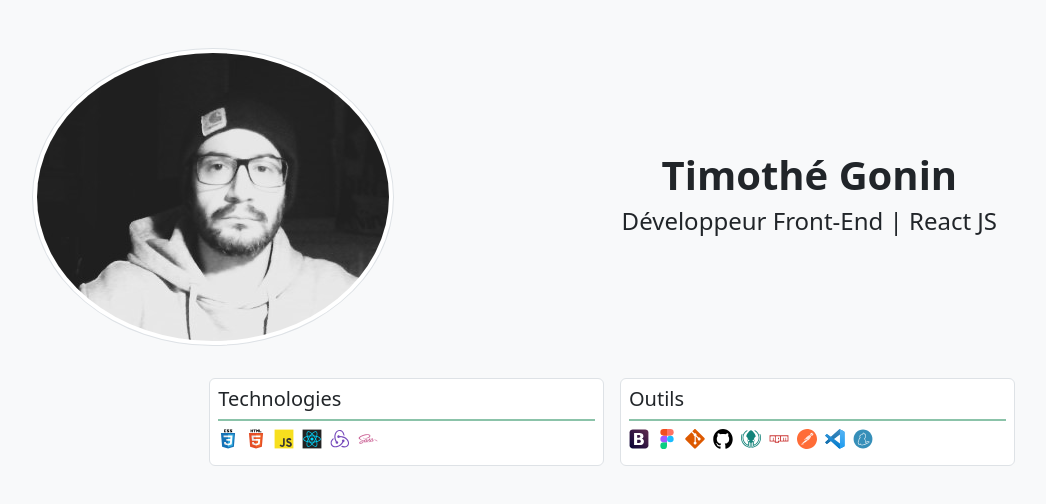
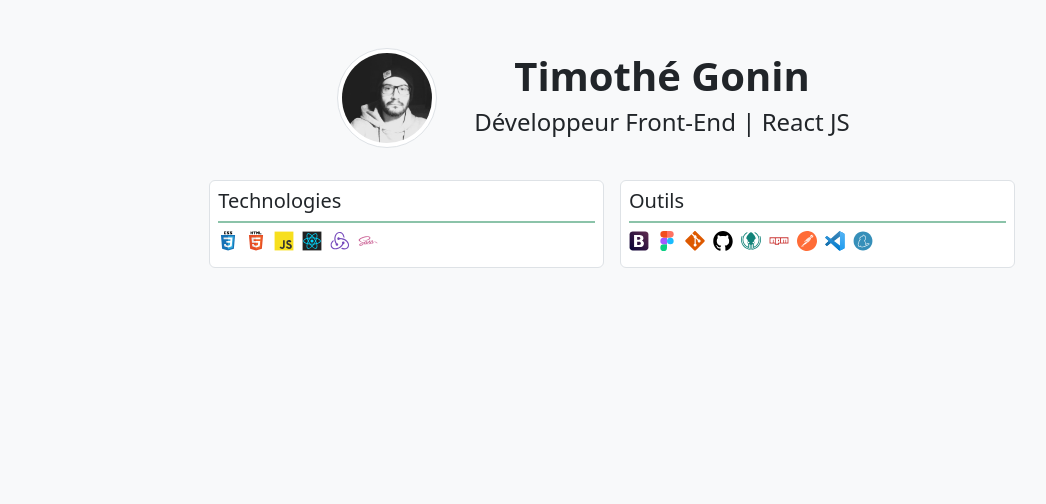
Before and after one commit to timothegonin/portfolio, a React (Create React App) app: page / in a window 1280 px wide. Shown: the top 504 px of the page, without its empty margins (28-1074 px from the left). Built offline with nearby package versions, Linux system fonts and the light colour scheme.

Commit message:
💄 📱 presentation wrapper(picture,title)

```diff
--- a/src/components/Jumbotron.jsx
+++ b/src/components/Jumbotron.jsx
@@ -1,4 +1,5 @@
 import React from "react";
+import styled from "styled-components";
 import Col from "react-bootstrap/Col";
 import Container from "react-bootstrap/Container";
 import Image from "react-bootstrap/Image";
@@ -7,18 +8,36 @@ import Stack from "react-bootstrap/Stack";
 import devPicture from "../assets/pictures/devPicture.jpg";
 import TechIcons from "./Icons";
 
+const PresentationWrapper = styled(Container)`
+	max-width: 550px;
+`;
+
+const PictureBox = styled(Col)`
+	height: 100px;
+	width: 100px;
+	padding: 0;
+`;
+
+const Picture = styled(Image)`
+	width: 100%;
+	height: 100%;
+	object-fit: cover;
+	object-position: center;
+`;
+
 const Jumbotron = () => {
 	return (
 		<div className="p-5 mb-4 bg-body-tertiary h-100">
-			<Container fluid className="mb-4">
+			<PresentationWrapper fluid className="mb-4">
 				<Row className="justify-content-center">
-					<Col xs={6} md={4} className="d-flex align-items-center">
-						<Image
+					<PictureBox xs={6} md={4} className="d-flex align-items-center">
+						<Picture
 							src={devPicture}
-							className="img-fluid img-thumbnail"
+							className="image"
 							roundedCircle
+							thumbnail
 						/>
-					</Col>
+					</PictureBox>
 					<Col className="d-flex flex-column align-items-center justify-content-center">
 						<h1 className="fw-bold text-nowrap">Timothé Gonin</h1>
 						<h2 className="fs-4 text-break">
@@ -27,14 +46,7 @@ const Jumbotron = () => {
 						</h2>
 					</Col>
 				</Row>
-			</Container>
-
-			{/* <div className="container-fluid py-3">
-				<h1 className="fw-bold text-nowrap">Timothé Gonin</h1>
-				<h2 className="col-md-8 fs-4 text-break">
-					Développeur <span className="text-nowrap">Front-End | React JS</span>
-				</h2>
-			</div> */}
+			</PresentationWrapper>
 
 			<div className="d-flex flex-column flex-md-row gap-md-3 justify-content-center">
 				<section className="p-2 border border-1 rounded my-2 bg-white col-12 col-md-4">
```
